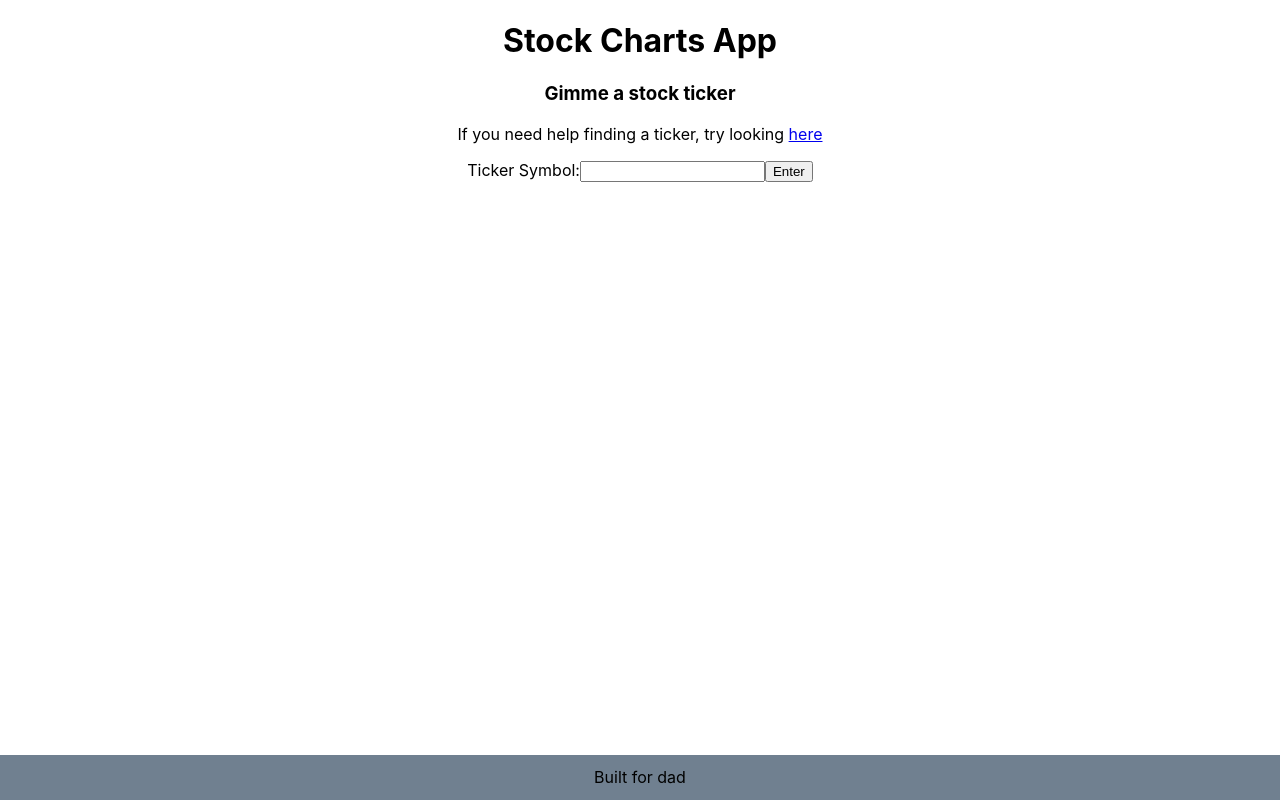
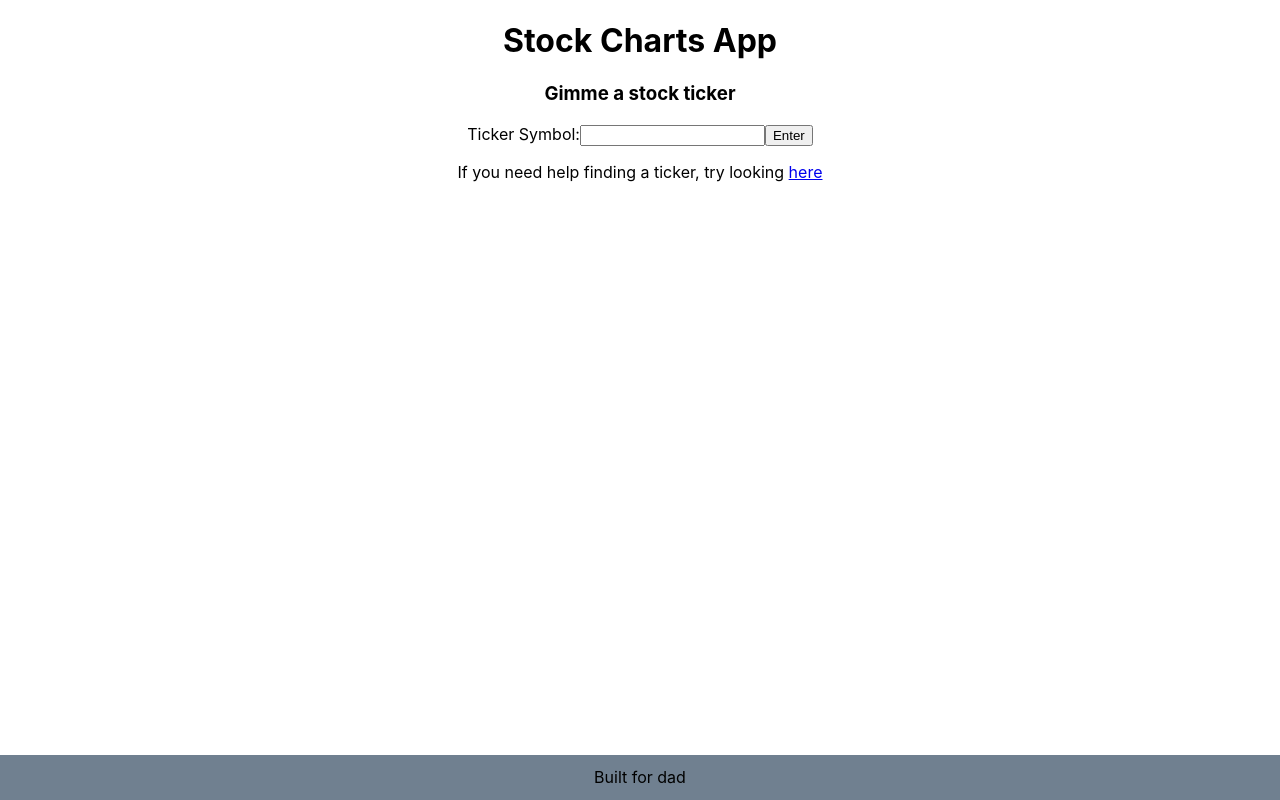
Before and after one commit to TimBek2/react-stock-charts, a React (Create React App) app: page / in a window 1280 px wide. Built offline with nearby package versions, Linux system fonts and the light colour scheme.

Commit message:
Move help text below form

```diff
--- a/src/stockTickerForm.js
+++ b/src/stockTickerForm.js
@@ -12,16 +12,14 @@ export default class StockTickerForm extends Component {
       console.log('State:', this.state);
     }
 
-    const handleSubmit = () => {
+    const handleSubmit = (e) => {
+      e.preventDefault();
       console.log('State on submit:', this.state);
     }
 
     return (
       <div>
         <h3>Gimme a stock ticker</h3>
-        <p>
-          If you need help finding a ticker, try looking <a href="https://finance.yahoo.com/lookup/">here</a>
-        </p>
 
         <form onSubmit={handleSubmit}>
           <label>Ticker Symbol:
@@ -29,6 +27,10 @@ export default class StockTickerForm extends Component {
           </label>
           <input type="submit" value="Enter" />
         </form>
+
+        <p>
+          If you need help finding a ticker, try looking <a href="https://finance.yahoo.com/lookup/">here</a>
+        </p>
       </div>
     )
   }
```
